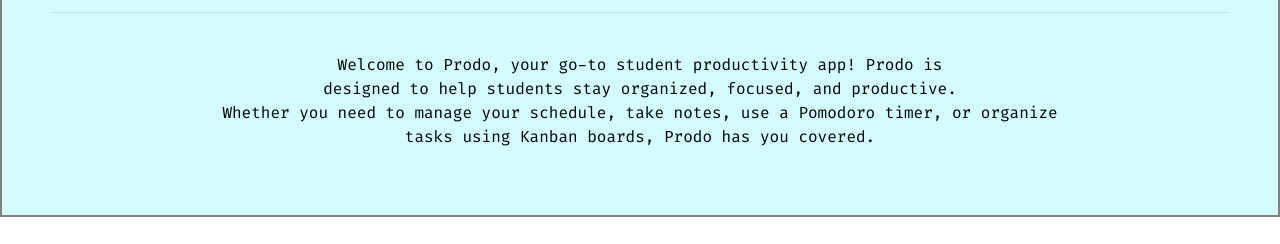
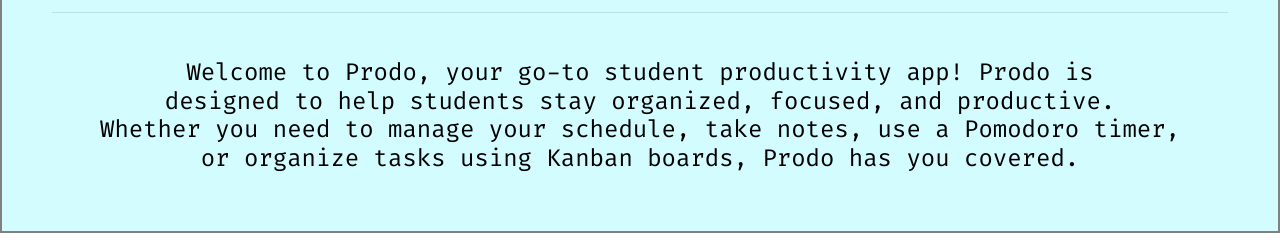
Before and after one commit to rizzikesh/PRODO, a browser extension: page public/Tasks/tasks.html in a window 1280 px wide. Shown: the part 191-435 px from the top of the page. Drawn offline with nearby package versions, Linux system fonts and the light colour scheme; no server answers.

Commit message:
Update tasks.html

```diff
--- a/public/Tasks/tasks.html
+++ b/public/Tasks/tasks.html
@@ -145,9 +145,9 @@
     <div class="about-section">
         <h1>About Us </h1>
         <hr>
-        <p><br>Welcome to Prodo, your go-to student productivity app! Prodo is</br> designed to help students stay organized,
-            focused, and productive. <br>Whether you need to manage your schedule, take notes, use a Pomodoro timer, or
-            organize</br> tasks using Kanban boards, Prodo has you covered.</p>
+        <h4><br>Welcome to Prodo, your go-to student productivity app! Prodo is</br> designed to help students stay organized,
+            focused, and productive.<br>Whether you need to manage your schedule, take notes, use a Pomodoro timer,</br> or
+            organize tasks using Kanban boards, Prodo has you covered.</h4>
     </div>
 
     <h1 style="text-align:center" id="ourteam">Our Team</h1>
```
